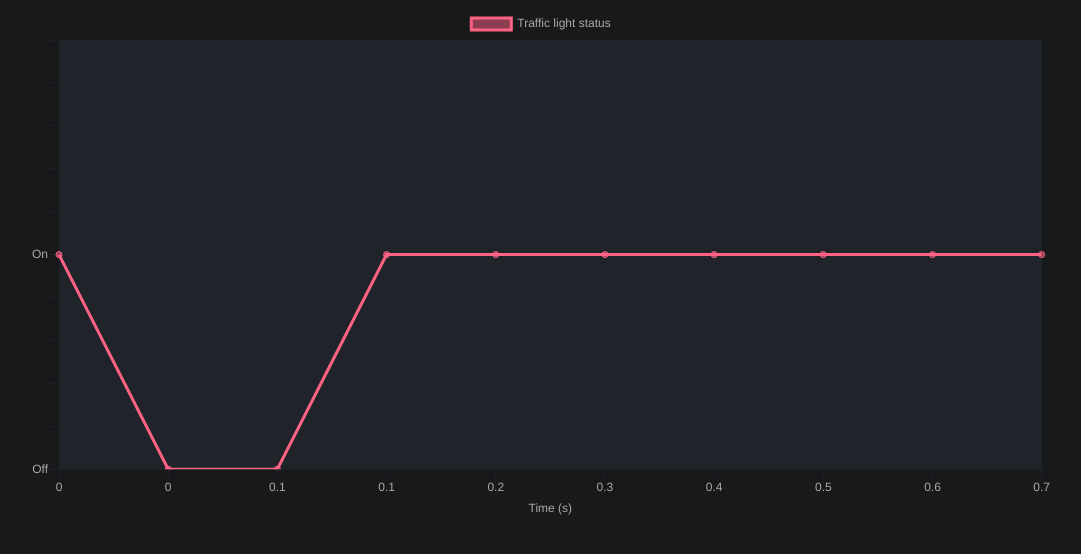
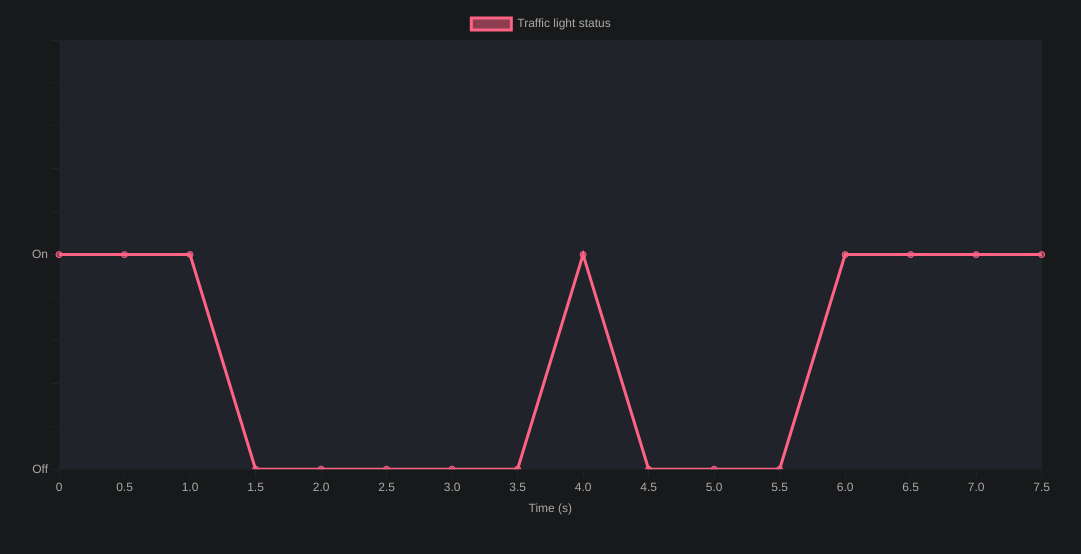
Before and after one commit to Thor-Herman/SmartTrafficLights, a React (Create React App) app in the folder frontend/: page / in a window 1280 px wide. Shown: the top 554 px of the page, without its empty margins (107-1188 px from the left). Built offline with nearby package versions, Linux system fonts and the light colour scheme.

Commit message:
Refactor state model for App

```diff
--- a/frontend/src/App.js
+++ b/frontend/src/App.js
@@ -3,24 +3,26 @@ import './App.css';
 import ChartComponent from './ChartComponent';
 
 const App = () => {
-  const [currentX, setCurrentX] = useState(Math.round(Math.random()));
-  const [time, setCurrentTime] = useState(0);
+  const [state, setState] = useState({
+    currentX: Math.round(Math.random()),
+    time: 0,
+  });
 
   useEffect(
     () =>
       setInterval(() => {
-        setCurrentX(Math.round(Math.random()));
-        setCurrentTime((t) => {
-          const newTime = Number(t) + 0.1;
-          return newTime.toFixed(1);
+        setState((state) => {
+          const newTime = Number(state.time) + 0.5;
+          const newCurrentX = Math.round(Math.random());
+          return { currentX: newCurrentX, time: newTime.toFixed(1) };
         });
-      }, 1000),
+      }, 500),
     []
   );
 
   return (
     <div className='app'>
-      <ChartComponent currentX={currentX} time={time} />
+      <ChartComponent currentX={state.currentX} time={state.time} />
     </div>
   );
 };
```
Also changed, not shown: 2 other files (tests, documents, lock files or other folders).
